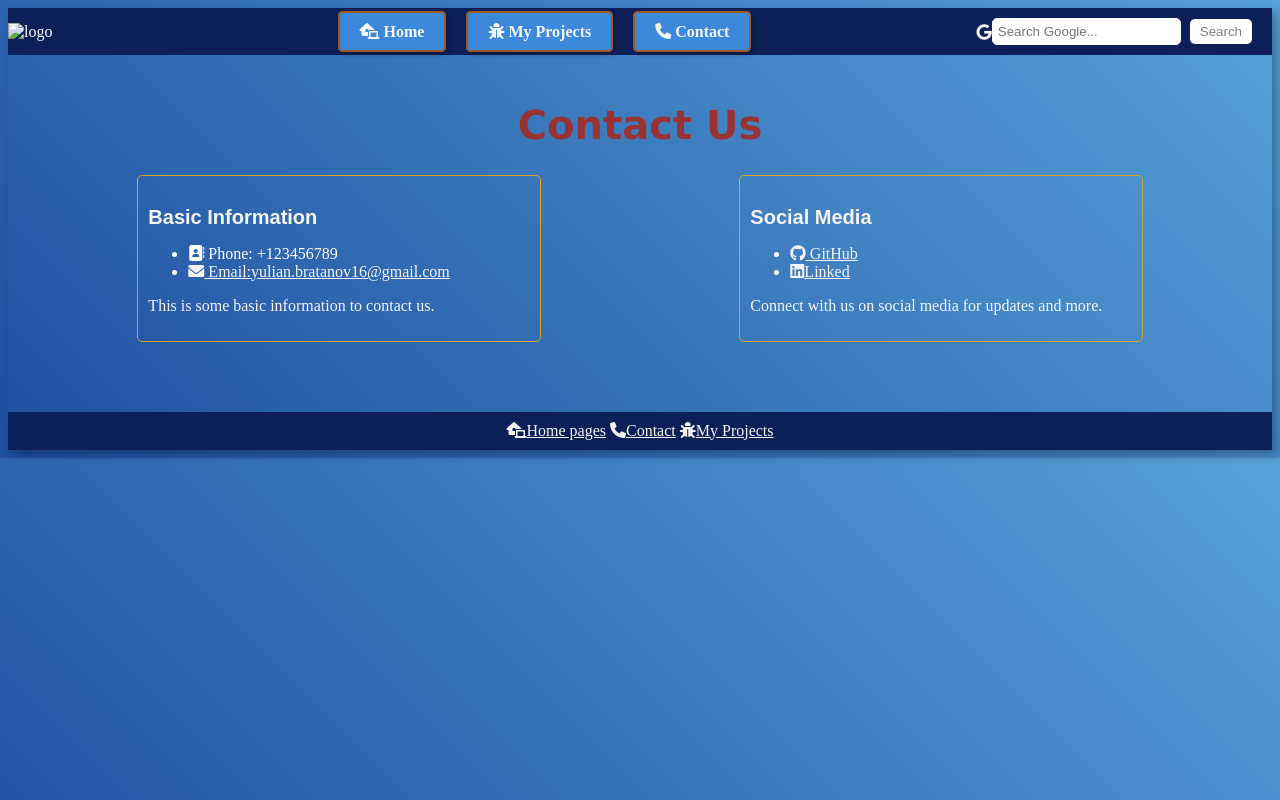
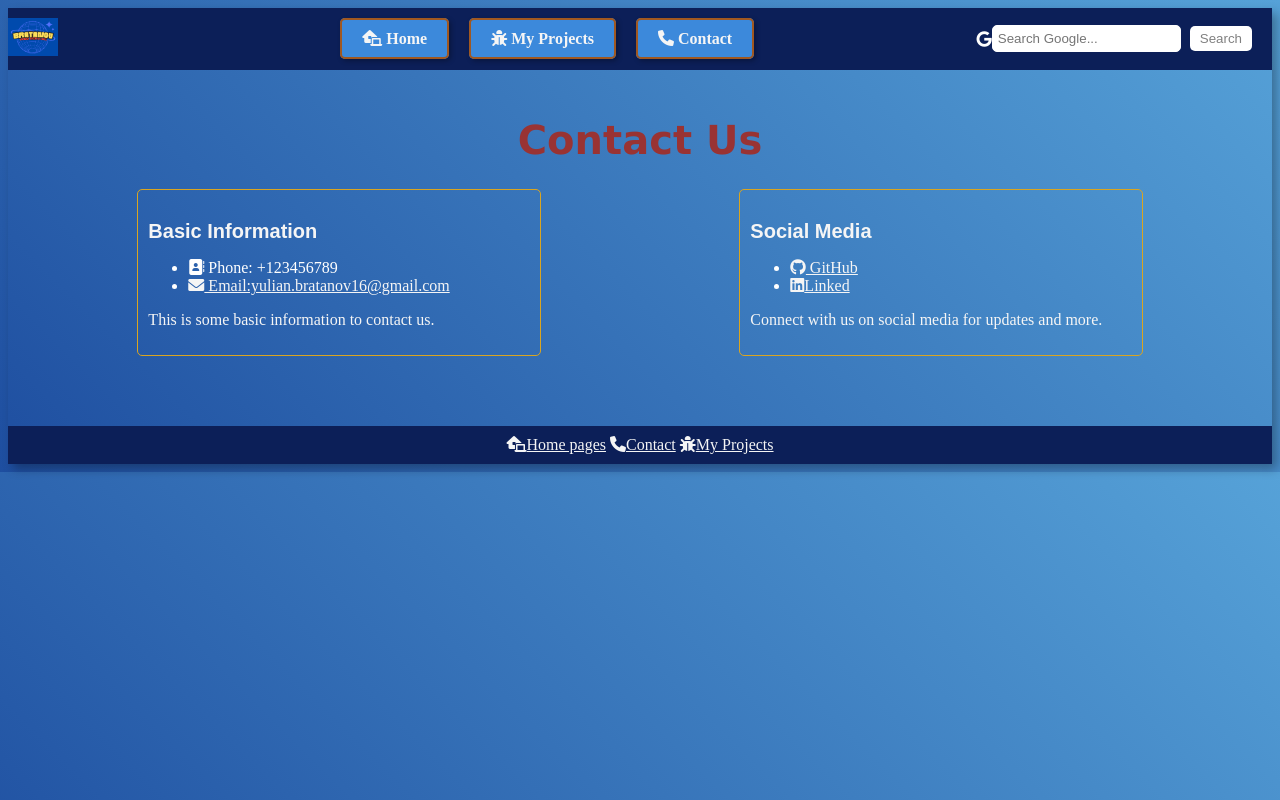
Before and after one commit to ybratanov/bratanov_visitcard, a plain HTML site: page contact.html in a window 1280 px wide. Drawn offline with Linux system fonts and the light colour scheme.

Commit message:
Update contact.html
change nav bar and logo

```diff
--- a/contact.html
+++ b/contact.html
@@ -12,9 +12,9 @@
     />
   </head>
   <body>
-    <header>
+<header class="stiky">
       <div class="logo">
-        <img src="./images-backgraund/logo3.png" alt="logo" />
+        <img src="./image/logo3.png" alt="logo" />
       </div>
       <nav>
         <ul>
@@ -45,6 +45,7 @@
         </form>
       </div>
     </header>
+
     <main>
       <h1>Contact Us</h1>
       <section class="articles">
```
